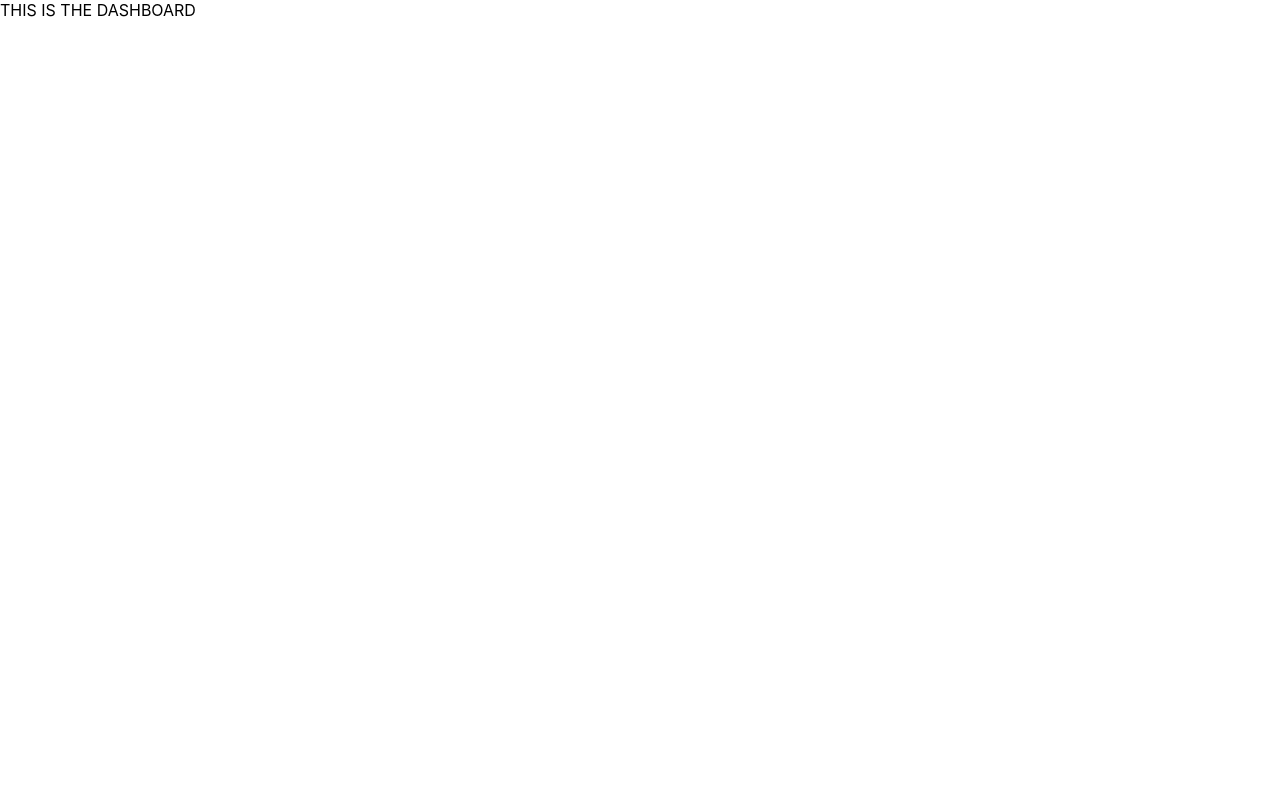
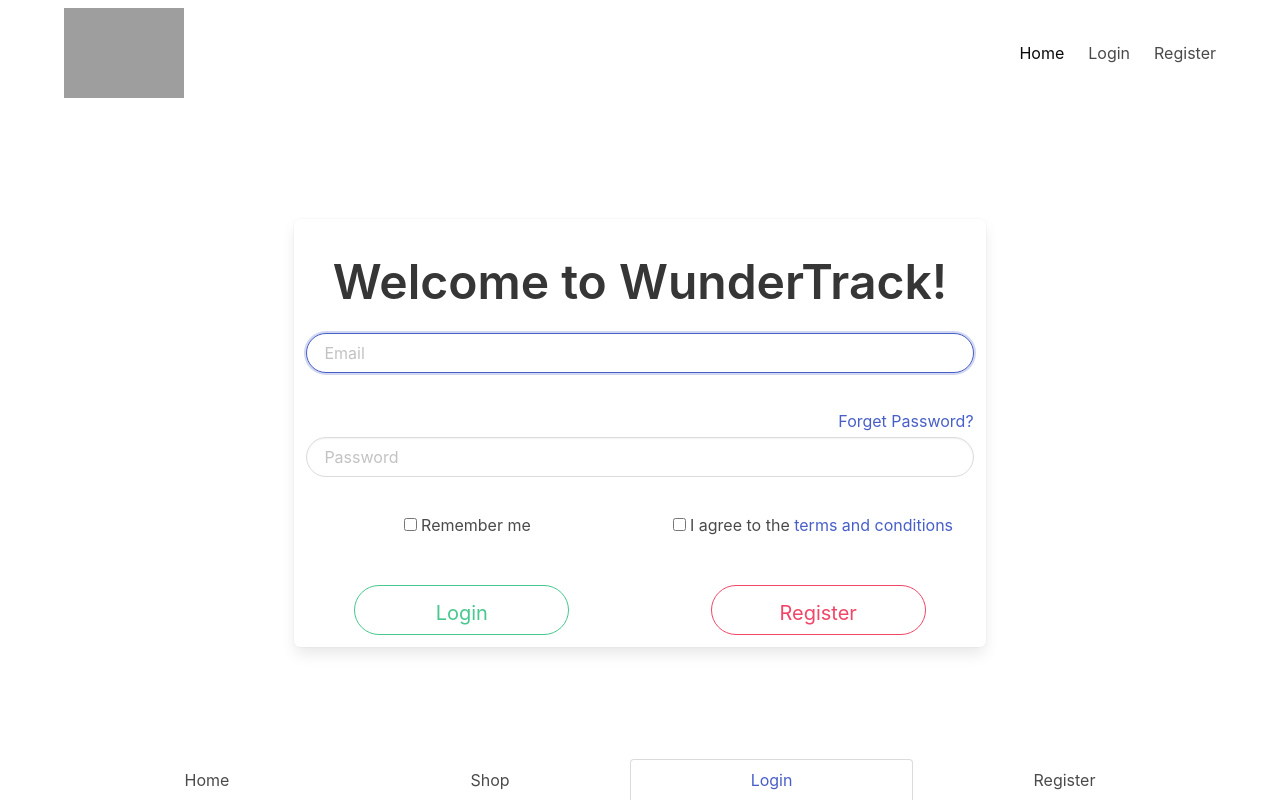
Before and after one commit to wnsdhe/GrubTrack, a React (Create React App) app in the folder grubtrack/: page / in a window 1280 px wide. Built offline with nearby package versions, Linux system fonts and the light colour scheme; grey boxes are pictures that could not be loaded.

Commit message:
finish login

```diff
--- a/grubtrack/src/App.js
+++ b/grubtrack/src/App.js
@@ -2,12 +2,13 @@ import React, {Component} from 'react';
 import {Route} from 'react-router-dom';
 import './App.css';
 import Dashboard from './Dashboard/Dashboard';
+import Login from './Login/Login';
 
 class App extends Component {
   render () {
     return (
       <div>
-        <Dashboard></Dashboard>
+        <Login/>
       </div>
     );
   }
--- a/grubtrack/src/Login/Login.js
+++ b/grubtrack/src/Login/Login.js
@@ -46,7 +46,7 @@ let Login = () => {
                 <span aria-hidden="true"></span>
               </a>
             </div>
-            <div id="navbarMenuHeroB" className="navbar-menu">
+            <div id="navbarMenuHeroC" className="navbar-menu">
               <div className="navbar-end">
                 <a className="navbar-item is-active" href="#/home">
                   Home
@@ -64,26 +64,40 @@ let Login = () => {
       </div>
 
       <div className="hero-body">
-        <div className="container has-text-centered">
-          <h3 class="title has-text-white">Login</h3>
-          <hr class="login-hr"></hr>
-          <div class="box">
-            <div class="box">
-              <img src="https://www.wundergrubs.com/uploads/7/3/8/6/73866685/published/weebly-logo.jpg?1590335139" alt=""></img>
-            </div>
-            <div class="title has-text-grey is-5">Please enter your email and password.</div>
+        <div className="container has-text-centered ">
+          <div class="box loginbox column is-three-fifths is-offset-one-fifth">
+            <br></br>
+            <div class="title is-1 is-family-sans-serif">Welcome to WunderTrack!</div>
             <form>
               <div class="field">
                 <div class="control">
-                  <input class="input is-large" type="email" placeholder="Email" autofocus=""></input>
+                  <input class="input is-rounded" type="email" placeholder="Email" autofocus="" autoComplete></input>
                 </div>
               </div>
+              <br></br>
+              <a class="is-pulled-right mb-1">Forget Password?</a>
               <div class="field">
                 <div class="control">
-                  <input class="input is-large" type="password" placeholder="Password"></input>
+                  <input class="input is-rounded" type="password" placeholder="Password" autoComplete></input>
                 </div>
               </div>
-              <button class="button is-block is-danger is-large is-fullwidth">Login</button>
+              <br></br>
+              <div class="columns ">
+                <div class="column">
+                <input type="checkbox"></input> Remember me
+                </div>
+                <div class="column">
+                <input type="checkbox"></input> I agree to the <a href="#">terms and conditions</a>
+                </div>
+
+              </div>
+
+              <br></br>
+              <div class="buttons">
+                <button class="loginb button is-block is-success is-outlined is-rounded is-medium column is-two-fifth">Login</button>
+                <button class="regb button is-block is-danger is-outlined is-rounded is-medium column is-offset-one-fifth">Register</button>
+              </div>
+
             </form>
           </div>
         </div>
@@ -92,7 +106,12 @@ let Login = () => {
       <div className="hero-foot">
         <nav className="tabs is-boxed is-fullwidth">
           <div className="container">
-
+            <ul>
+              <li><a>Home</a></li>
+              <li><a>Shop</a></li>
+              <li class="is-active"><a>Login</a></li>
+              <li><a>Register</a></li>
+            </ul>
           </div>
         </nav>
       </div>
--- a/grubtrack/src/Login/style.scss
+++ b/grubtrack/src/Login/style.scss
@@ -7,3 +7,15 @@
 .wunderlogo{
     min-height: 90px;
 }
+.loginb{
+    margin-left: 3rem;
+}
+.regb{
+    margin-right: 3rem;
+}
+.mobile-menu{
+    position: fixed;
+    right: 2em;
+    top: 3em;
+    opacity: 0.98;
+}
```
Lines whose indentation alone changed are shown as unchanged.
